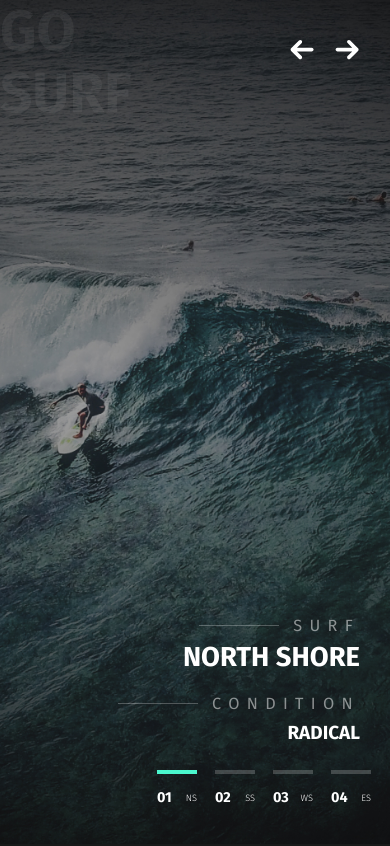
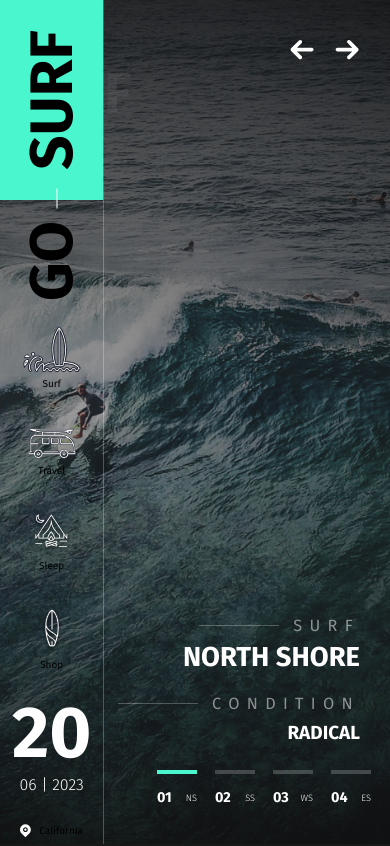
Before and after one commit to katysya/goSurf, a Next.js app: page / in a window 390 px wide. Shown: the top 846 px of the page. Built offline with nearby package versions, Linux system fonts and the light colour scheme.

Commit message:
Адаптив Sidebar

```diff
--- a/src/components/layout/Sidebar/Sidebar.scss
+++ b/src/components/layout/Sidebar/Sidebar.scss
@@ -6,7 +6,7 @@
   display: flex;
   flex-direction: column;
   justify-content: space-between;
-  width: 200px;
+  width: calc(100px + 100 * (100vw - 320px) / 1600);
   height: 100%;
   top: 0;
   left: 0;
@@ -125,3 +125,11 @@
     }
   }
 }
+
+@media (max-width: 500px) {
+  .sidebar {
+    position: fixed;
+    top: 0;
+    left: 0;
+  }
+}
--- a/src/components/section/Banner/Banner.tsx
+++ b/src/components/section/Banner/Banner.tsx
@@ -11,7 +11,7 @@ export default function Banner() {
   return (
     <section className="banner">
       <div className="banner__text">go surf</div>
-      {/* <Sidebar /> */}
+      <Sidebar />
       <MainSwiper slides={beach} />
     </section>
   );
```
